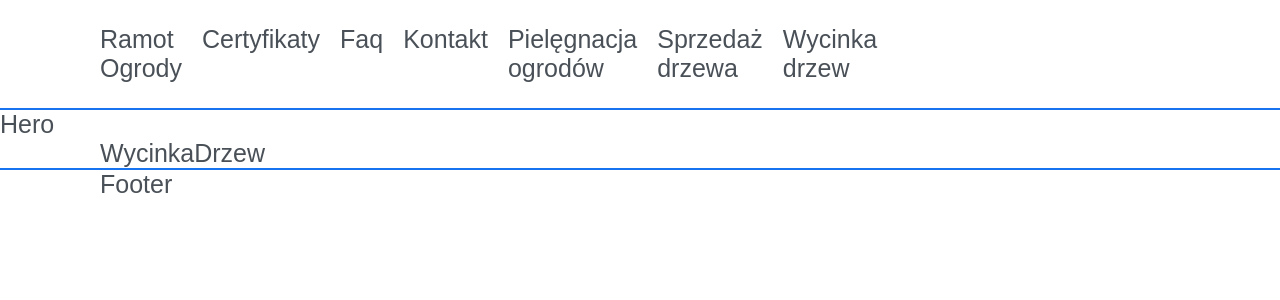
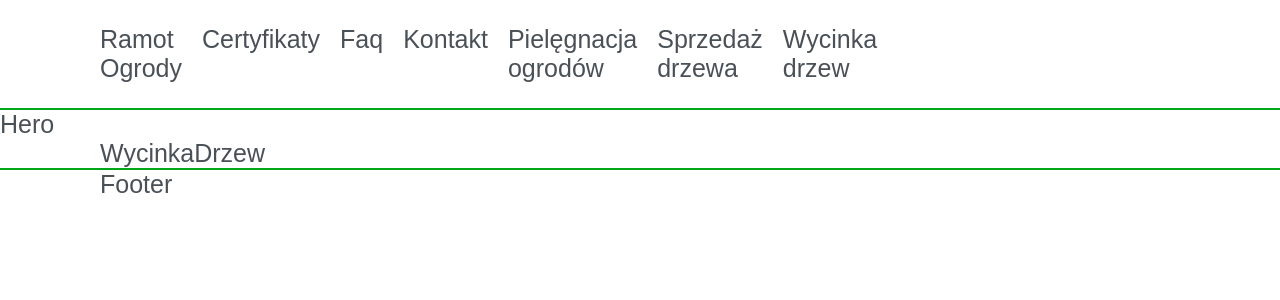
Before and after one commit to Mateusz-Ramotowski-Poland/Ramot-Ogrody-Webpage, a React (Create React App) app: page /wycinka-drzew in a window 1280 px wide. Shown: the top 300 px of the page. Built offline with nearby package versions, Linux system fonts and the light colour scheme.

Commit message:
ROW-12 Changed webpage primary colors

```diff
--- a/src/styles/_colors.scss
+++ b/src/styles/_colors.scss
@@ -1,4 +1,3 @@
-// change color closer to green
-$primary: #1873f0;
-$primary-darker: #1459ba;
+$primary: #00a619;
+$primary-darker: #008013;
 $primary-font: #495057;
```
